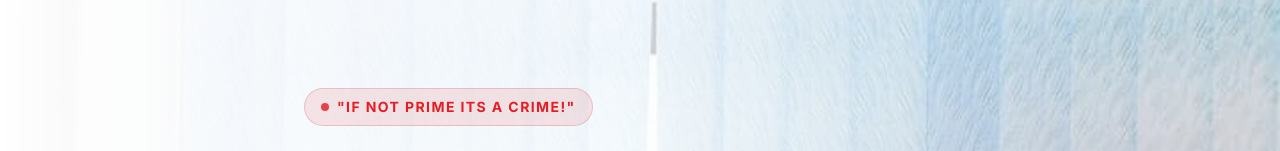
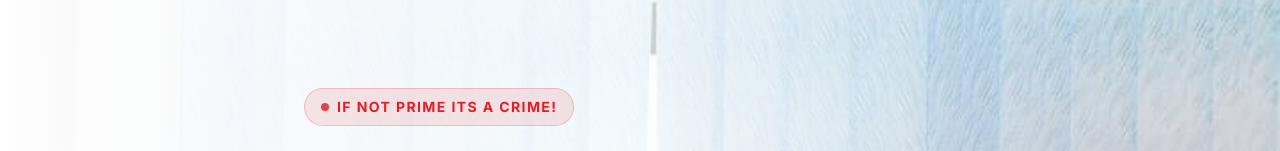
Before and after one commit to winnidebz1/primemed, a React (Vite) app: page / in a window 1280 px wide. Shown: the part 115-266 px from the top of the page. Built offline with nearby package versions, Linux system fonts and the light colour scheme.

Commit message:
Removed quotation marks from the tagline across the website

```diff
--- a/components/Footer.tsx
+++ b/components/Footer.tsx
@@ -20,7 +20,7 @@ const Footer: React.FC<FooterProps> = ({ onNavigate }) => {
               Prime Med is your leading provider of medical equipment and professional healthcare consultation services. We bring quality care to your doorstep.
             </p>
             <p className="text-brand-red font-bold italic text-lg decoration-2 underline-offset-4 decoration-brand-blue/30 underline">
-              "If not Prime its a crime!"
+              If not Prime its a crime!
             </p>
           </div>
 
--- a/components/Hero.tsx
+++ b/components/Hero.tsx
@@ -21,7 +21,7 @@ const Hero: React.FC = () => {
         <div className="max-w-2xl text-slate-900">
           <div className="mb-6 inline-flex items-center gap-2 px-4 py-2 bg-brand-red/10 rounded-full border border-brand-red/20">
             <span className="w-2 h-2 bg-brand-red rounded-full animate-pulse"></span>
-            <span className="text-brand-red font-bold text-sm uppercase tracking-widest">"If not Prime its a crime!"</span>
+            <span className="text-brand-red font-bold text-sm uppercase tracking-widest">If not Prime its a crime!</span>
           </div>
           <h1 className="text-4xl md:text-6xl lg:text-7xl font-bold leading-tight mb-8">
             Reliable Medical <br />
--- a/pages/AboutPage.tsx
+++ b/pages/AboutPage.tsx
@@ -37,7 +37,7 @@ const AboutPage: React.FC = () => {
                 </p>
                 <p className="text-slate-500 leading-relaxed mb-6">Our commitment to medical standards is unwavering and globally recognized.</p>
                 <div className="bg-brand-blue/5 p-4 rounded-xl border-l-4 border-brand-red">
-                  <p className="italic font-bold text-brand-blue text-xl leading-none">"If not Prime its a crime!"</p>
+                  <p className="italic font-bold text-brand-blue text-xl leading-none">If not Prime its a crime!</p>
                 </div>
               </div>
             </div>
```
